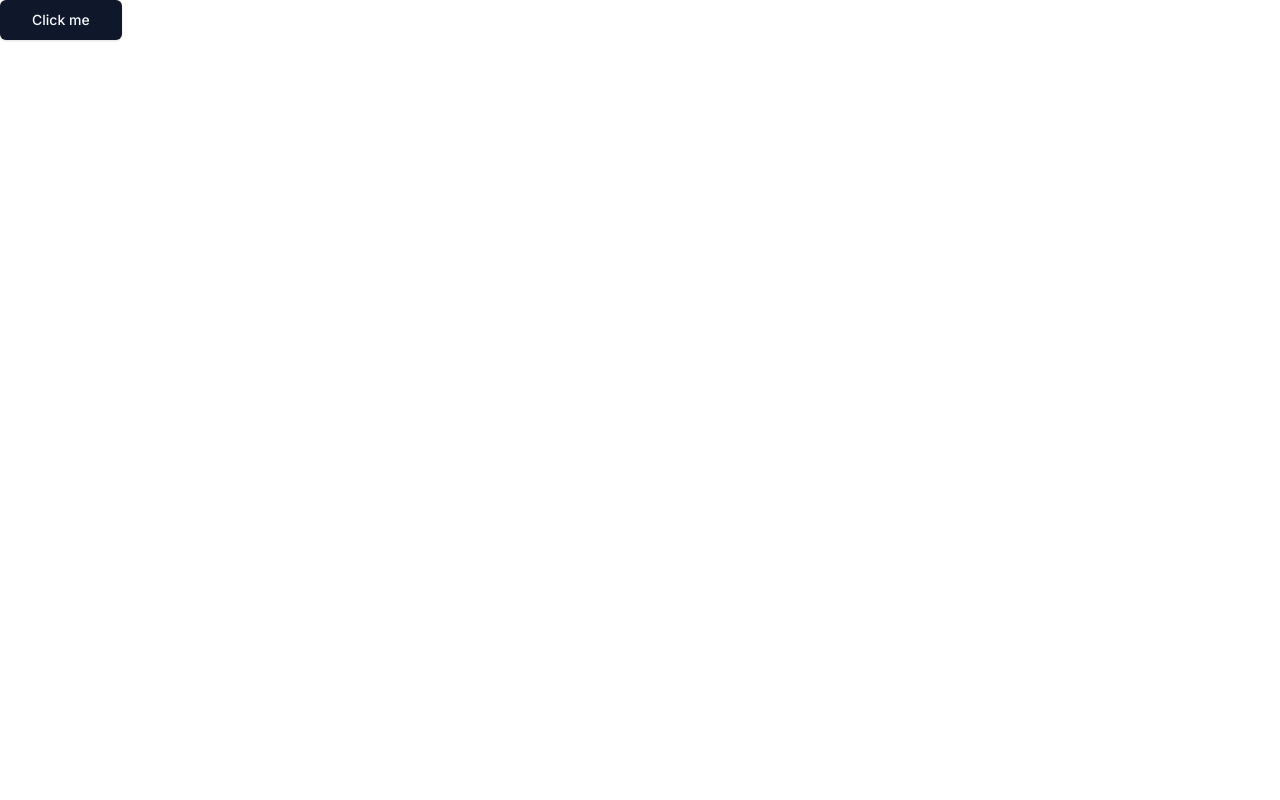
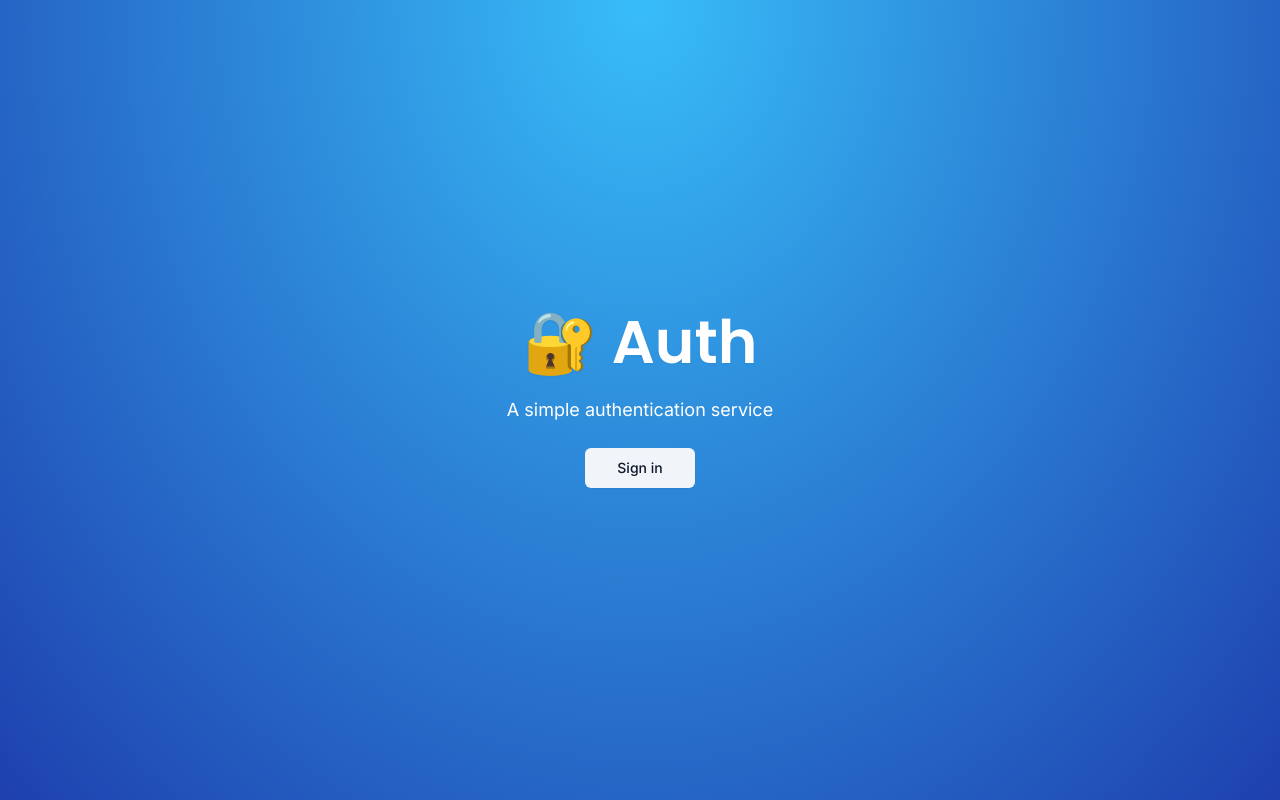
Before and after one commit to SaketKothari/auth-v5, a Next.js app: page / in a window 1280 px wide. Built offline with nearby package versions, Linux system fonts and the light colour scheme.

Commit message:
🔒 Implement login button functionality with routing

```diff
--- a/app/globals.css
+++ b/app/globals.css
@@ -1,6 +1,12 @@
 @tailwind base;
 @tailwind components;
 @tailwind utilities;
+
+html,
+body,
+:root {
+  height: 100%;
+}
 
 @layer base {
   :root {
--- a/app/page.tsx
+++ b/app/page.tsx
@@ -1,9 +1,36 @@
+import { Poppins } from 'next/font/google';
+
+import { cn } from '@/lib/utils';
 import { Button } from '@/components/ui/button';
+import LoginButton from '@/components/auth/login-button';
+
+const font = Poppins({
+  subsets: ['latin'],
+  weight: ['600'],
+});
 
 export default function Home() {
   return (
-    <>
-      <Button size="lg">Click me</Button>
-    </>
+    <main className="flex h-full flex-col items-center justify-center bg-[radial-gradient(ellipse_at_top,_var(--tw-gradient-stops))] from-sky-400 to-blue-800">
+      <div className="space-y-6 text-center">
+        <h1
+          className={cn(
+            'text-6xl font-semibold text-white drop-shadow-sm',
+            font.className
+          )}
+        >
+          🔐 Auth
+        </h1>
+        <p className="text-white text-lg">A simple authentication service</p>
+
+        <div>
+          <LoginButton>
+            <Button variant="secondary" size="lg">
+              Sign in
+            </Button>
+          </LoginButton>
+        </div>
+      </div>
+    </main>
   );
 }
--- /dev/null
+++ b/components/auth/login-button.tsx
@@ -0,0 +1,33 @@
+'use client';
+
+import { useRouter } from 'next/navigation';
+
+interface LoginButtonProps {
+  children: React.ReactNode;
+  mode?: 'modal' | 'redirect';
+  asChild?: boolean;
+}
+
+const LoginButton = ({
+  children,
+  mode = 'redirect',
+  asChild,
+}: LoginButtonProps) => {
+  const router = useRouter();
+
+  const onClick = () => {
+    router.push('/auth/login');
+  };
+
+  if (mode === 'modal') {
+    return <span>TODO: Implement modal</span>;
+  }
+
+  return (
+    <span onClick={onClick} className="cursor-pointer">
+      {children}
+    </span>
+  );
+};
+
+export default LoginButton;
```
